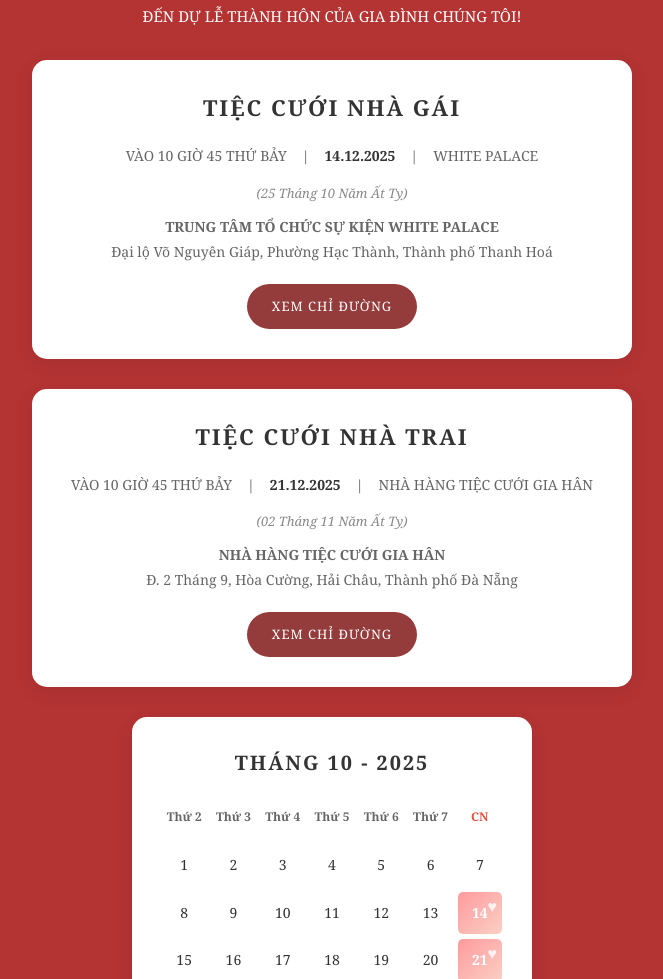
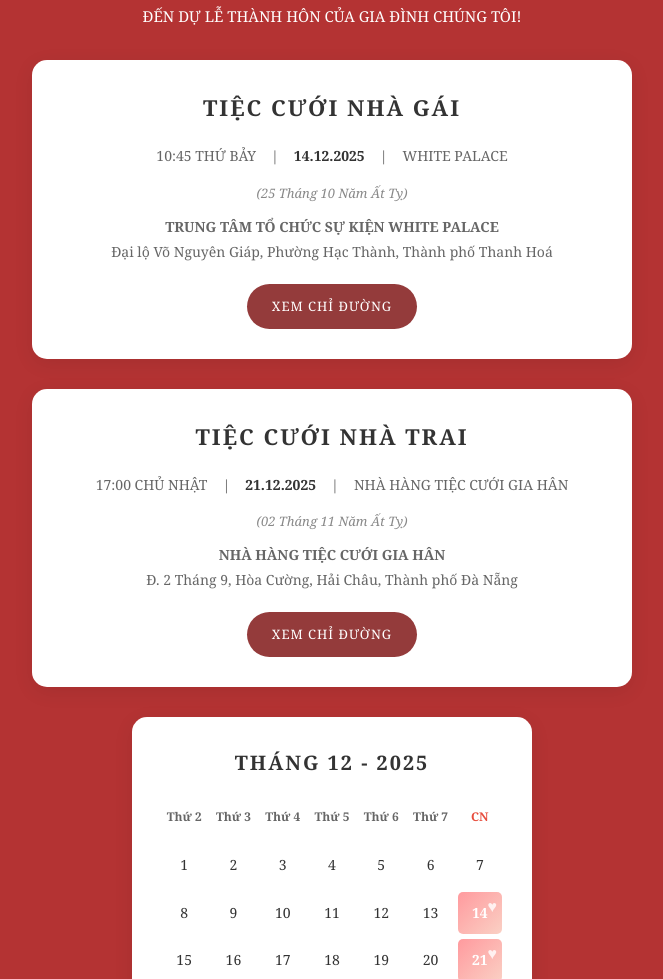
Before and after one commit to nhanduc-khanhlinh/invitation-wedding, a plain HTML site: page index.html in a window 1280 px wide. Shown: the part 1052-2031 px from the top of the page, without its empty margins (308-971 px from the left). Drawn offline with Linux system fonts and the light colour scheme; no server answers.

Commit message:
Update index.html

```diff
--- a/index.html
+++ b/index.html
@@ -915,7 +915,7 @@
                 <div class="event-section-title">TIỆC CƯỚI NHÀ GÁI</div>
 
                 <div class="event-icon-row">
-                    <span>VÀO 10 GIỜ 45 THỨ BẢY</span>
+                    <span>10:45 THỨ BẢY</span>
                     <span>|</span>
                     <span class="event-time-text">14.12.2025</span>
                     <span>|</span>
@@ -939,7 +939,7 @@
                 <div class="event-section-title">TIỆC CƯỚI NHÀ TRAI</div>
 
                 <div class="event-icon-row">
-                    <span>VÀO 10 GIỜ 45 THỨ BẢY</span>
+                    <span>17:00 CHỦ NHẬT</span>
                     <span>|</span>
                     <span class="event-time-text">21.12.2025</span>
                     <span>|</span>
@@ -960,7 +960,7 @@
 
             <!-- Calendar -->
             <div class="calendar-container">
-                <div class="calendar-header">Tháng 10 - 2025</div>
+                <div class="calendar-header">Tháng 12 - 2025</div>
 
                 <div class="calendar-weekdays">
                     <div class="calendar-weekday">Thứ 2</div>
```
